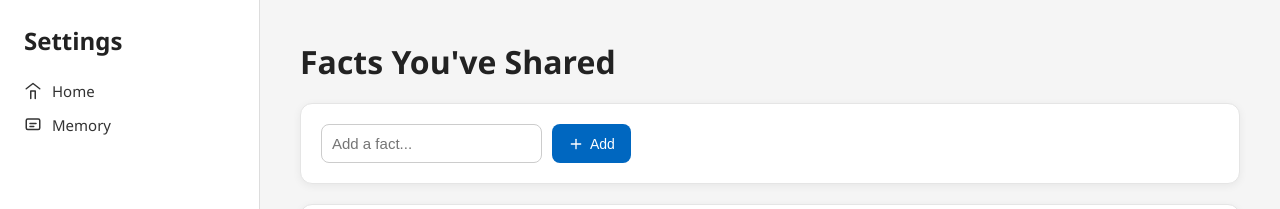
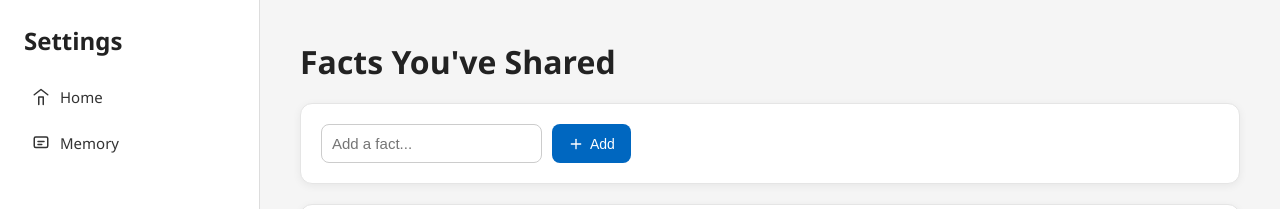
Before and after one commit to DragonFlamePrime/AI_Platform_---_Next-Generation_Chat, a React app in the folder frontend/: page /memory in a window 1280 px wide. Shown: the top 209 px of the page. Built offline with nearby package versions, Linux system fonts and the light colour scheme; no server answers; the HTML template or start-up script is replaced by a standard one.

Commit message:
Copilot‑style interactions

```diff
--- a/frontend/src/components/Card.jsx
+++ b/frontend/src/components/Card.jsx
@@ -1,6 +1,7 @@
 export default function Card({ children }) {
   return (
     <div
+      className="card-hover"
       style={{
         background: "white",
         borderRadius: "12px",
--- a/frontend/src/components/Sidebar.jsx
+++ b/frontend/src/components/Sidebar.jsx
@@ -21,6 +21,7 @@ export default function Sidebar() {
       <nav style={{ display: "flex", flexDirection: "column", gap: "14px" }}>
         <Link
           to="/"
+          className="sidebar-link"
           style={{
             textDecoration: "none",
             color: "#333",
@@ -36,6 +37,7 @@ export default function Sidebar() {
 
         <Link
           to="/memory"
+          className="sidebar-link"
           style={{
             textDecoration: "none",
             color: "#333",
--- a/frontend/src/global.css
+++ b/frontend/src/global.css
@@ -7,7 +7,7 @@ body {
   color: #222;
 }
 
-/* Clean headings */
+/* Headings */
 h1, h2, h3 {
   font-weight: 600;
   margin: 0 0 16px 0;
@@ -20,11 +20,12 @@ input {
   border: 1px solid #ccc;
   padding: 10px;
   outline: none;
+  transition: border-color 0.15s ease, box-shadow 0.15s ease;
 }
 
 input:focus {
   border-color: #0067c0;
-  box-shadow: 0 0 0 2px rgba(0, 103, 192, 0.2);
+  box-shadow: 0 0 0 2px rgba(0, 103, 192, 0.25);
 }
 
 /* Buttons */
@@ -33,30 +34,61 @@ button {
   border-radius: 8px;
   padding: 10px 16px;
   cursor: pointer;
-  transition: background 0.15s ease, opacity 0.15s ease;
+  transition: background 0.15s ease, opacity 0.15s ease, transform 0.1s ease;
+  display: inline-flex;
+  align-items: center;
+  gap: 6px;
 }
 
+/* Hover */
 button:hover {
-  opacity: 0.9;
+  opacity: 0.92;
 }
 
-/* Primary button */
+/* Pressed */
+button:active {
+  transform: scale(0.97);
+}
+
+/* Primary */
 .btn-primary {
   background: #0067c0;
   color: white;
   border: none;
 }
 
-/* Danger button */
+/* Danger */
 .btn-danger {
   background: #d9534f;
   color: white;
   border: none;
 }
 
-/* Neutral button */
+/* Neutral */
 .btn-neutral {
   background: #6c757d;
   color: white;
   border: none;
 }
+
+/* Card hover lift */
+.card-hover {
+  transition: transform 0.15s ease, box-shadow 0.15s ease;
+}
+
+.card-hover:hover {
+  transform: translateY(-2px);
+  box-shadow: 0 4px 14px rgba(0,0,0,0.08);
+}
+
+/* Sidebar link hover */
+.sidebar-link {
+  transition: color 0.15s ease, background 0.15s ease;
+  padding: 6px 8px;
+  border-radius: 6px;
+}
+
+.sidebar-link:hover {
+  background: #f0f0f0;
+  color: #0067c0;
+}
```
